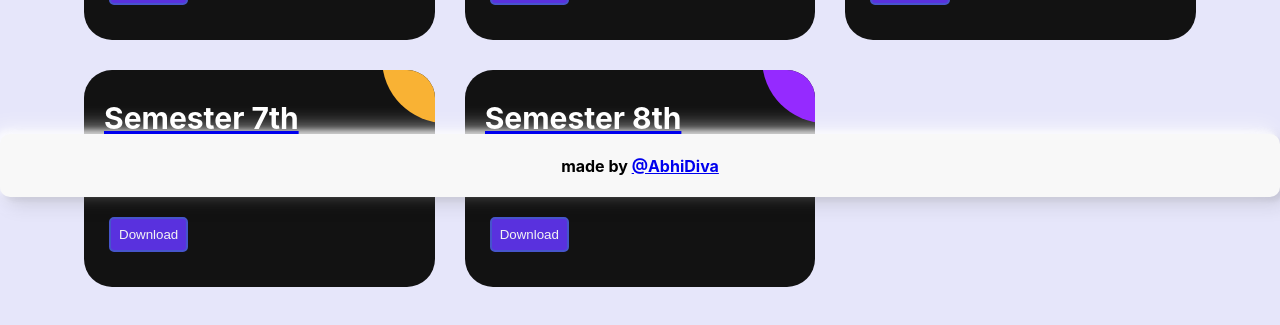
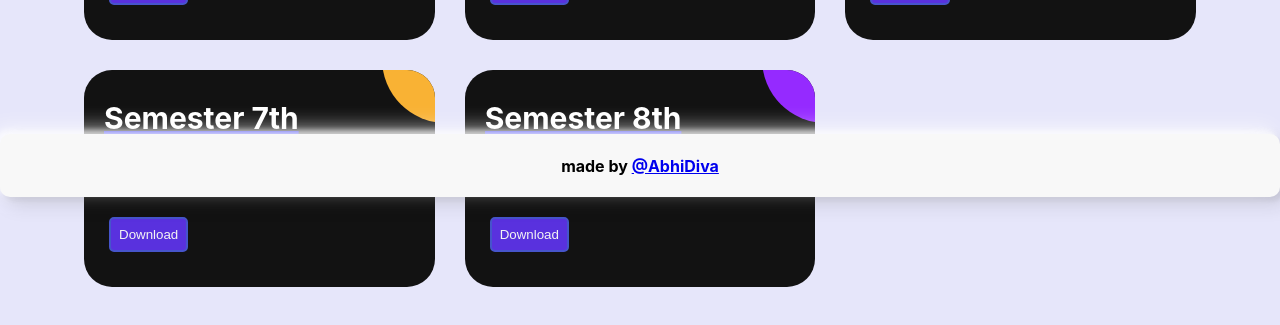
Before and after one commit to AbhiDiva96/75per, a React (Create React App) app: page /syllabus in a window 1280 px wide. Shown: the part 603-928 px from the top of the page. Built offline with nearby package versions, Linux system fonts and the light colour scheme.

Commit message:
Corrected the overflow problem in Syllabus page

```diff
--- a/src/components/page4/syllabus.css
+++ b/src/components/page4/syllabus.css
@@ -36,7 +36,7 @@
 
     overflow: hidden;
 
-    position: relative;
+    position: sticky;
   }
   .ag-courses-item_link:hover,
   .ag-courses-item_link:hover .ag-courses-item_date {
```
